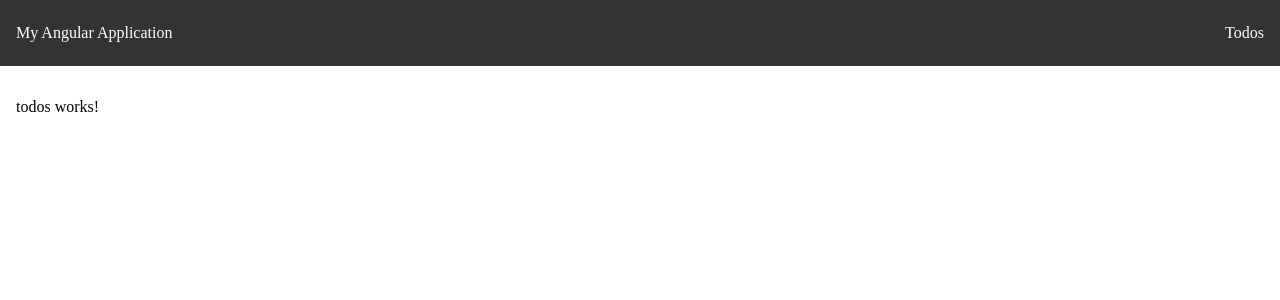
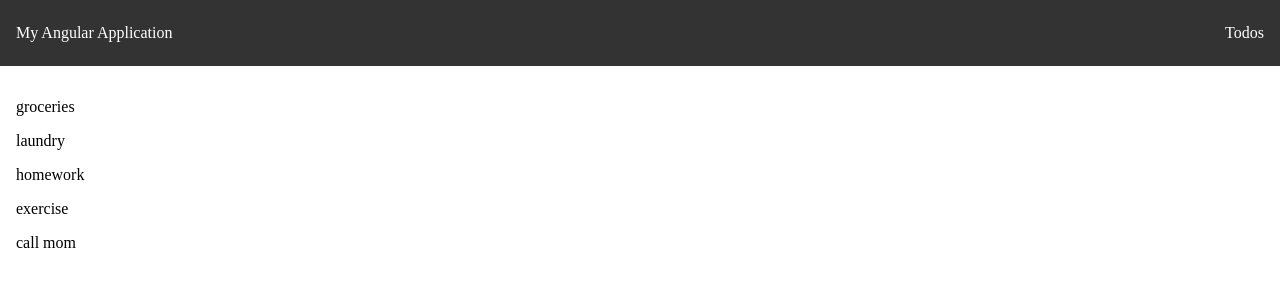
Before and after one commit to Elanrif/first-ng-app, an Angular app: page /todos in a window 1280 px wide. Shown: the top 300 px of the page. Built offline with nearby package versions, Linux system fonts and the light colour scheme.

Commit message:
feat: using inject signal and ngOnInit() together

```diff
--- a/src/app/todos/todos.component.html
+++ b/src/app/todos/todos.component.html
@@ -1 +1,3 @@
-<p>todos works!</p>
+@for (todo of todoItems(); track $index) {
+    <p> {{ todo.title }}</p>
+}
--- a/src/app/todos/todos.component.ts
+++ b/src/app/todos/todos.component.ts
@@ -1,5 +1,6 @@
-import { Component, inject, OnInit } from '@angular/core';
+import { Component, inject, OnInit, signal } from '@angular/core';
 import { TodoService } from '../services/todo.service';
+import { Todo } from '../model/todo.type';
 
 @Component({
   selector: 'app-todos',
@@ -10,8 +11,9 @@
 })
 export class TodosComponent implements OnInit {
   todoService = inject(TodoService);
-
+  todoItems = signal<Array<Todo>>([]);
   ngOnInit(): void {
     console.log(this.todoService.todoItems)
+    this.todoItems.set(this.todoService.todoItems);
   }
 }
```
